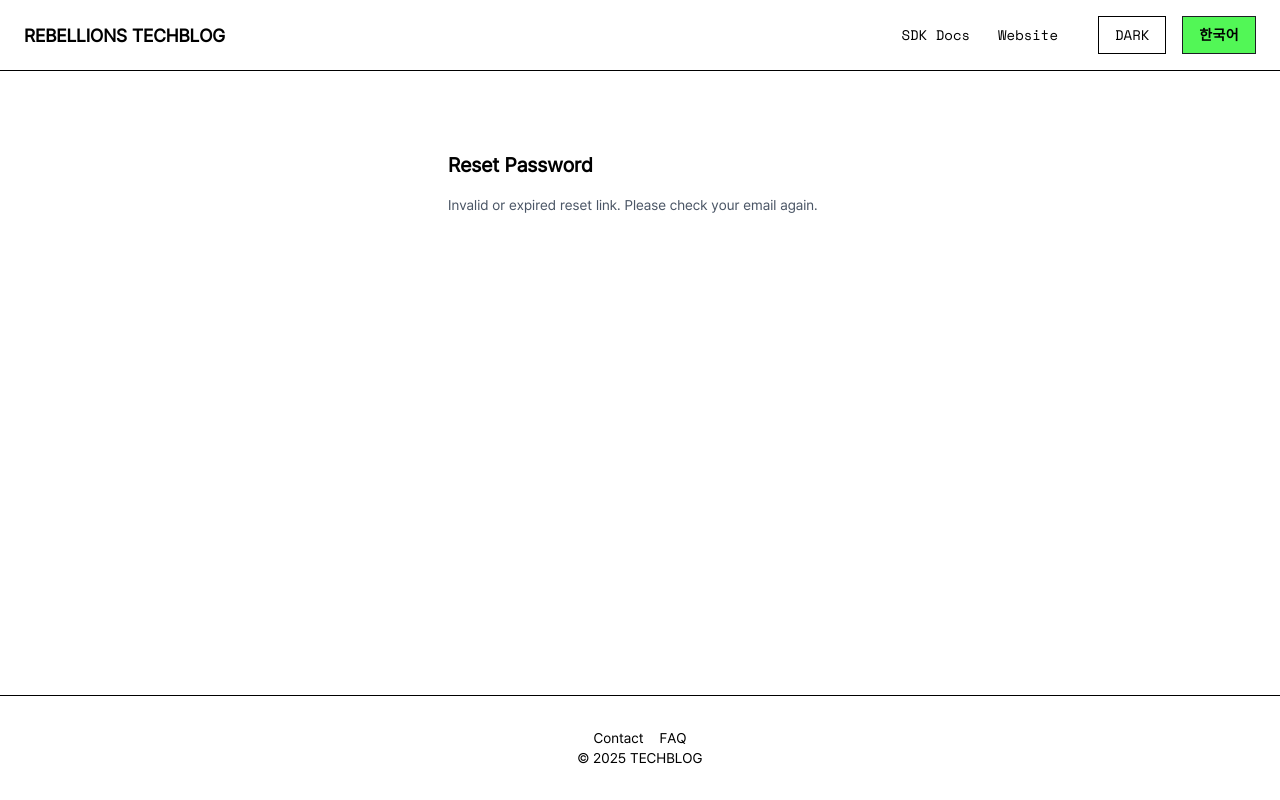
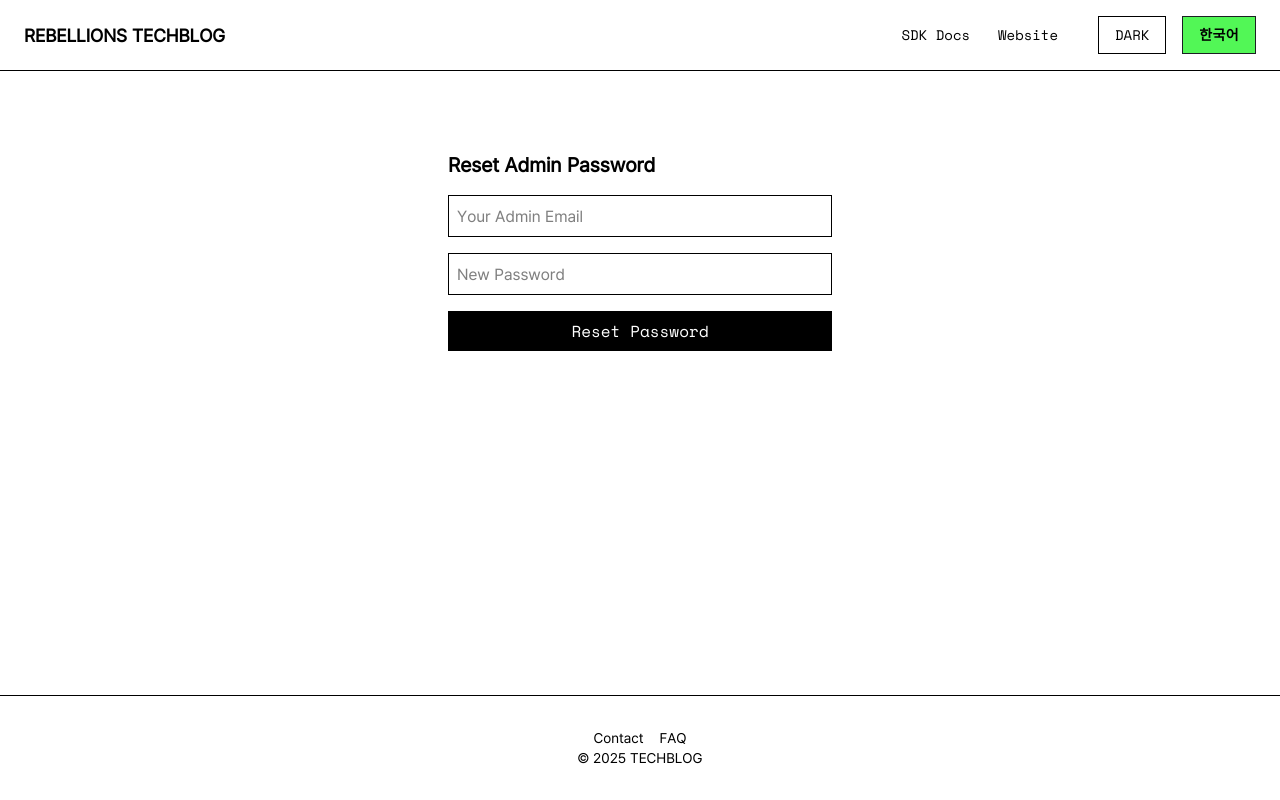
Before and after one commit to rebel-jiwonk/techblog, a Next.js app: page /reset-password in a window 1280 px wide. Built offline with nearby package versions, Linux system fonts and the light colour scheme; no server answers.

Commit message:
added cover image, fixed admin login

```diff
--- a/src/app/admin/login/page.tsx
+++ b/src/app/admin/login/page.tsx
@@ -1,56 +1,48 @@
 "use client";
 
-import { useState, useEffect } from "react";
+import { useState } from "react";
 import { supabase } from "@/lib/supabaseClient";
 import { useRouter } from "next/navigation";
 
-export default function ResetPasswordPage() {
+export default function AdminLoginPage() {
   const router = useRouter();
-  const [newPassword, setNewPassword] = useState("");
+  const [email, setEmail] = useState("");
+  const [password, setPassword] = useState("");
   const [loading, setLoading] = useState(false);
 
-  useEffect(() => {
-    const init = async () => {
-      const {
-        data: { session },
-      } = await supabase.auth.getSession();
-
-      if (!session) {
-        alert("No active session. Please use the password reset link sent to your email.");
-        router.push("/admin/login");
-      }
-    };
-
-    init();
-  }, [router]);
-
-  const handleResetPassword = async (e: React.FormEvent) => {
+  const handleLogin = async (e: React.FormEvent) => {
     e.preventDefault();
     setLoading(true);
 
-    const { error } = await supabase.auth.updateUser({ password: newPassword });
+    const { error } = await supabase.auth.signInWithPassword({ email, password });
 
     if (error) {
-      alert("Failed to reset password: " + error.message);
-      setLoading(false);
-      return;
+      alert("Login failed: " + error.message);
+    } else {
+      router.push("/admin/posts");
     }
 
-    alert("Password updated. You can now log in.");
-    router.push("/admin/login");
     setLoading(false);
   };
 
   return (
     <div className="p-8 max-w-md mx-auto">
-      <h1 className="text-xl font-bold mb-4">Reset Your Password</h1>
-      <form onSubmit={handleResetPassword} className="space-y-4">
+      <h1 className="text-xl font-bold mb-4">Admin Login</h1>
+      <form onSubmit={handleLogin} className="space-y-4">
+        <input
+          type="email"
+          placeholder="Email"
+          className="w-full border p-2"
+          value={email}
+          onChange={(e) => setEmail(e.target.value)}
+          required
+        />
         <input
           type="password"
-          placeholder="New Password"
+          placeholder="Password"
           className="w-full border p-2"
-          value={newPassword}
-          onChange={(e) => setNewPassword(e.target.value)}
+          value={password}
+          onChange={(e) => setPassword(e.target.value)}
           required
         />
         <button
@@ -58,9 +50,18 @@ export default function ResetPasswordPage() {
           className="w-full bg-black text-white py-2"
           disabled={loading}
         >
-          {loading ? "Updating..." : "Update Password"}
+          {loading ? "Logging in..." : "Login"}
         </button>
       </form>
+
+      <div className="text-center mt-4">
+        <button
+          onClick={() => router.push("/admin/reset-password")}
+          className="text-sm text-blue-600 underline"
+        >
+          Forgot Password?
+        </button>
+      </div>
     </div>
   );
 }
--- a/src/app/reset-password/page.tsx
+++ b/src/app/reset-password/page.tsx
@@ -1,68 +1,68 @@
 "use client";
 
-import { useState, useEffect } from "react";
+import { useState } from "react";
 import { supabase } from "@/lib/supabaseClient";
 import { useRouter } from "next/navigation";
 
 export default function ResetPasswordPage() {
   const router = useRouter();
+  const [email, setEmail] = useState("");
   const [newPassword, setNewPassword] = useState("");
   const [loading, setLoading] = useState(false);
-  const [canReset, setCanReset] = useState(false);
 
-  useEffect(() => {
-    // Supabase injects access_token via URL after user clicks email link
-    supabase.auth.getUser().then((result) => {
-  if (result.data?.user) {
-    setCanReset(true);
-  }
+  const handleReset = async () => {
+    setLoading(true);
+
+    const { data, error: signInError } = await supabase.auth.signInWithPassword({
+      email,
+      password: newPassword, // this is just to get a session, not a real login
     });
-  }, []);
 
-  const handleResetPassword = async () => {
-    if (!newPassword) {
-      alert("Please enter a new password.");
+    if (!signInError && data.user) {
+      alert("You are already logged in. Go to the dashboard instead.");
+      router.push("/admin/dashboard");
       return;
     }
 
-    setLoading(true);
+    // Use Supabase Admin API to update user password (not available from client SDK by default)
     const { error } = await supabase.auth.updateUser({ password: newPassword });
 
     if (error) {
       alert("Reset failed: " + error.message);
     } else {
-      alert("Password successfully updated!");
-      router.push("/admin-login"); // or wherever you want
+      alert("Password updated. Please log in.");
+      router.push("/admin/login");
     }
+
     setLoading(false);
   };
 
   return (
     <div className="p-8 max-w-md mx-auto">
-      <h1 className="text-xl font-bold mb-4">Reset Password</h1>
-
-      {canReset ? (
-        <>
+      <h1 className="text-xl font-bold mb-4">Reset Admin Password</h1>
+      <div className="space-y-4">
+        <input
+          type="email"
+          placeholder="Your Admin Email"
+          className="w-full border p-2"
+          value={email}
+          onChange={(e) => setEmail(e.target.value)}
+        />
         <input
           type="password"
-            placeholder="Enter new password"
-            className="w-full border p-2 mb-4"
+          placeholder="New Password"
+          className="w-full border p-2"
           value={newPassword}
           onChange={(e) => setNewPassword(e.target.value)}
         />
         <button
-            onClick={handleResetPassword}
+          onClick={handleReset}
           className="w-full bg-black text-white py-2"
           disabled={loading}
         >
           {loading ? "Resetting..." : "Reset Password"}
         </button>
-        </>
-      ) : (
-        <p className="text-sm text-gray-600">
-          Invalid or expired reset link. Please check your email again.
-        </p>
-      )}
+      </div>
     </div>
   );
 }
--- a/src/components/BlogGrid.tsx
+++ b/src/components/BlogGrid.tsx
@@ -88,6 +88,19 @@ export default function BlogGrid({
               key={post.slug}
               className="block border border-base-300 dark:border-base-600 p-6 bg-base-50 dark:bg-base-800 hover:bg-base-100 dark:hover:bg-base-700 transition-colors"
             >
+              {post.cover_image ? (
+                <Image
+                  src={post.cover_image}
+                  alt={post.title}
+                  width={360}
+                  height={160}
+                  className="rounded mb-3 object-cover"
+                />
+              ) : (
+                <div className="w-full h-[160px] bg-gray-100 mb-3 flex items-center justify-center text-xs text-gray-500">
+                  No Image
+                </div>
+              )}
               <Link href={`/${post.lang}/blog/${post.slug}`}>
                 <h3 className="font-bold text-lg text-base-800 dark:text-base-50">{post.title}</h3>
               </Link>
--- a/src/lib/blog.ts
+++ b/src/lib/blog.ts
@@ -16,6 +16,7 @@ export async function getPost(lang: "ko" | "en", slug: string): Promise<BlogPost
   return {
     ...(data as Omit<BlogPost, "content">),
     slug,
+    cover_image: data.cover_image,
     content,
   };
 }
@@ -42,6 +43,7 @@ export async function getAllPosts(lang: "ko" | "en"): Promise<BlogPost[]> {
           tags: data.tags,
           authors: data.authors,
           lang: lang as "en" | "ko",
+          cover_image: data.cover_image,
           content,
         };
       })
--- a/src/lib/supabaseBlog.ts
+++ b/src/lib/supabaseBlog.ts
@@ -56,7 +56,7 @@ export async function getAllSupabasePosts(lang: string = "en") {
         image: post.author_image || null,
       },
     ],
-    coverImage: post.cover_image || null,
+    cover_image: post.cover_image || null,
     lang: post.lang,
     content: post.content || "",
   }));
--- a/src/types.ts
+++ b/src/types.ts
@@ -11,5 +11,5 @@ export type BlogPost = {
   }[];
   lang: "en" | "ko";
   content: string;
-  coverImage?: string | null;
+ cover_image?: string | null;
 };
```
Lines whose indentation alone changed are shown as unchanged.
